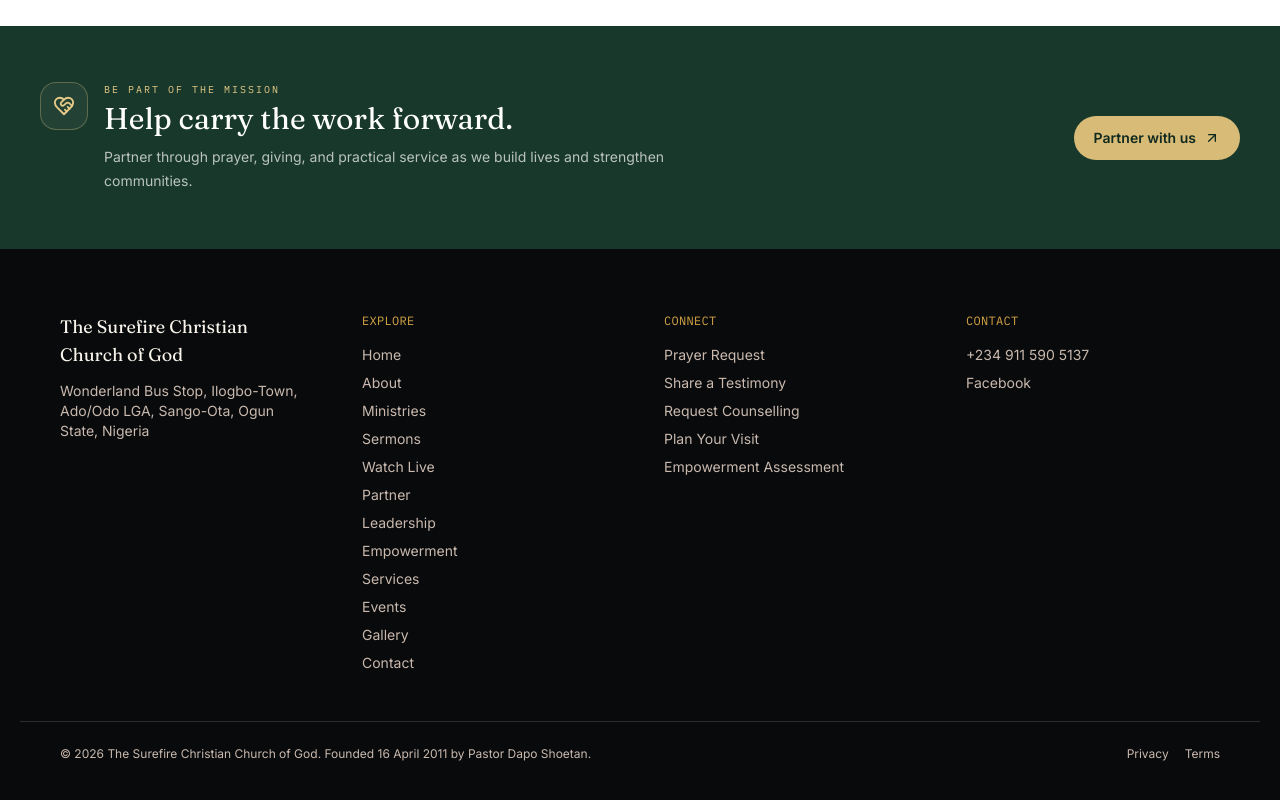
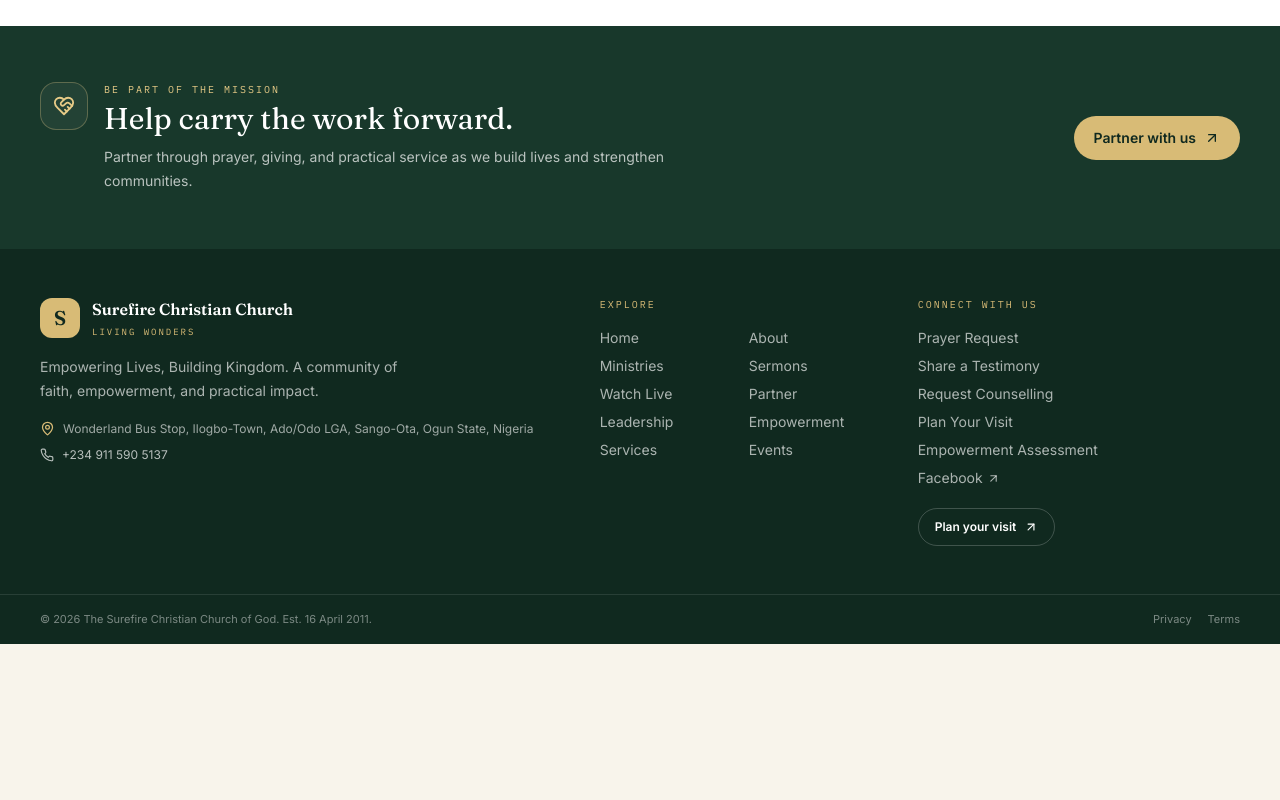
Before and after one commit to taiwoatlas/surefire-next, a Next.js app: page / in a window 1280 px wide. Shown: the part 1750-2550 px from the top of the page. After the commit the page ends 2394 px from the top, so only its background shows below. Built offline with nearby package versions, Linux system fonts and the light colour scheme; no server answers.

Commit message:
Refine global styling and compact church footer

```diff
--- a/components/layout/Footer.tsx
+++ b/components/layout/Footer.tsx
@@ -1,63 +1,58 @@
 import Link from "next/link";
+import { ArrowUpRight, MapPin, Phone } from "lucide-react";
 import { church } from "@/data/church";
 import { primaryNav, footerConnect } from "@/data/navigation";
 
 export function Footer() {
   return (
-    <footer className="bg-ink py-16 text-paper">
-      <div className="mx-auto grid max-w-[1240px] gap-12 px-6 md:grid-cols-4 md:px-10">
+    <footer className="bg-[#10291f] text-white">
+      <div className="mx-auto grid max-w-[1320px] gap-9 px-5 py-10 sm:px-8 md:grid-cols-[1.3fr_.7fr_.8fr] md:px-10 md:py-12">
         <div>
-          <p className="font-display text-lg">{church.churchName}</p>
-          <p className="mt-3 max-w-xs text-sm text-gray-onInk">{church.address}</p>
+          <Link href="/" className="inline-flex items-center gap-3">
+            <span className="grid size-10 place-items-center rounded-xl bg-[#d8bb76] font-display text-xl font-semibold text-[#10291f]">S</span>
+            <span>
+              <span className="block font-display text-base font-semibold">Surefire Christian Church</span>
+              <span className="mt-1 block font-mono text-[9px] uppercase tracking-[.22em] text-[#d8bb76]">Living Wonders</span>
+            </span>
+          </Link>
+          <p className="mt-4 max-w-sm text-sm leading-6 text-white/65">{church.motto}. A community of faith, empowerment, and practical impact.</p>
+          <div className="mt-4 flex items-start gap-2 text-xs leading-5 text-white/60">
+            <MapPin size={15} className="mt-0.5 shrink-0 text-[#d8bb76]" aria-hidden="true" />
+            <span>{church.address}</span>
+          </div>
+          <a href={`tel:${church.phone.church.replaceAll(" ", "")}`} className="mt-2 inline-flex items-center gap-2 text-xs text-white/70 transition hover:text-[#e7cb87]">
+            <Phone size={14} aria-hidden="true" /> {church.phone.church}
+          </a>
         </div>
 
         <nav aria-label="Explore">
-          <p className="font-mono text-xs uppercase tracking-wide text-gold">Explore</p>
-          <ul className="mt-4 flex flex-col gap-2 text-sm text-gray-onInk">
-            {primaryNav.map((item) => (
-              <li key={item.href}>
-                <Link href={item.href} className="hover:text-paper">
-                  {item.label}
-                </Link>
-              </li>
+          <p className="font-mono text-[10px] uppercase tracking-[.2em] text-[#d8bb76]">Explore</p>
+          <ul className="mt-4 grid grid-cols-2 gap-x-4 gap-y-2 text-sm text-white/65">
+            {primaryNav.slice(0, 10).map((item) => (
+              <li key={item.href}><Link href={item.href} className="transition hover:text-white">{item.label}</Link></li>
             ))}
           </ul>
         </nav>
 
         <nav aria-label="Connect">
-          <p className="font-mono text-xs uppercase tracking-wide text-gold">Connect</p>
-          <ul className="mt-4 flex flex-col gap-2 text-sm text-gray-onInk">
+          <p className="font-mono text-[10px] uppercase tracking-[.2em] text-[#d8bb76]">Connect with us</p>
+          <ul className="mt-4 flex flex-col gap-2 text-sm text-white/65">
             {footerConnect.map((item) => (
-              <li key={item.href}>
-                <Link href={item.href} className="hover:text-paper">
-                  {item.label}
-                </Link>
-              </li>
+              <li key={item.href}><Link href={item.href} className="transition hover:text-white">{item.label}</Link></li>
             ))}
+            <li><a href={church.facebook} target="_blank" rel="noopener noreferrer" className="inline-flex items-center gap-1 transition hover:text-white">Facebook <ArrowUpRight size={13} aria-hidden="true" /></a></li>
           </ul>
+          <Link href="/plan-your-visit" className="mt-5 inline-flex items-center gap-2 rounded-full border border-white/20 px-4 py-2.5 text-xs font-semibold text-white transition hover:border-[#d8bb76] hover:text-[#e7cb87]">
+            Plan your visit <ArrowUpRight size={14} aria-hidden="true" />
+          </Link>
         </nav>
-
-        <div>
-          <p className="font-mono text-xs uppercase tracking-wide text-gold">Contact</p>
-          <p className="mt-4 text-sm text-gray-onInk">{church.phone.church}</p>
-          <a href={church.facebook} className="mt-2 inline-block text-sm text-gray-onInk hover:text-paper" target="_blank" rel="noopener noreferrer">
-            Facebook
-          </a>
-        </div>
       </div>
 
-      <div className="mx-auto mt-12 flex max-w-[1240px] flex-wrap items-center justify-between gap-4 border-t border-lineOnInk px-6 pt-6 text-xs text-gray-onInk md:px-10">
-        <span>
-          © {new Date().getFullYear()} {church.churchName}. Founded {church.established} by {church.founder}.
-        </span>
-        <span className="flex gap-4">
-          <Link href="/privacy" className="hover:text-paper">
-            Privacy
-          </Link>
-          <Link href="/terms" className="hover:text-paper">
-            Terms
-          </Link>
-        </span>
+      <div className="border-t border-white/10">
+        <div className="mx-auto flex max-w-[1320px] flex-wrap items-center justify-between gap-3 px-5 py-4 text-[11px] text-white/45 sm:px-8 md:px-10">
+          <span>© {new Date().getFullYear()} {church.churchName}. Est. {church.established}.</span>
+          <span className="flex gap-4"><Link href="/privacy" className="hover:text-white">Privacy</Link><Link href="/terms" className="hover:text-white">Terms</Link></span>
+        </div>
       </div>
     </footer>
   );
```
